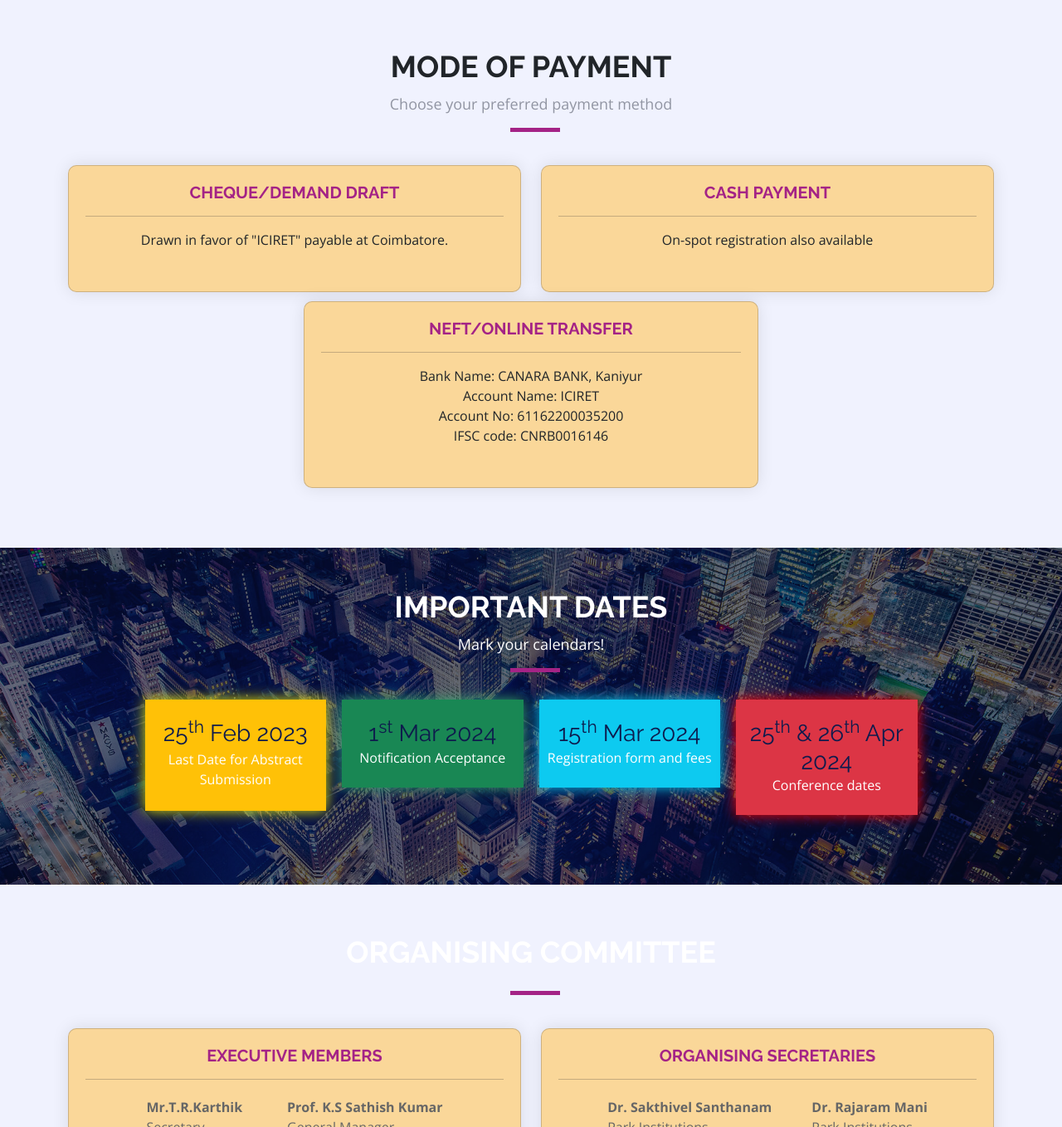
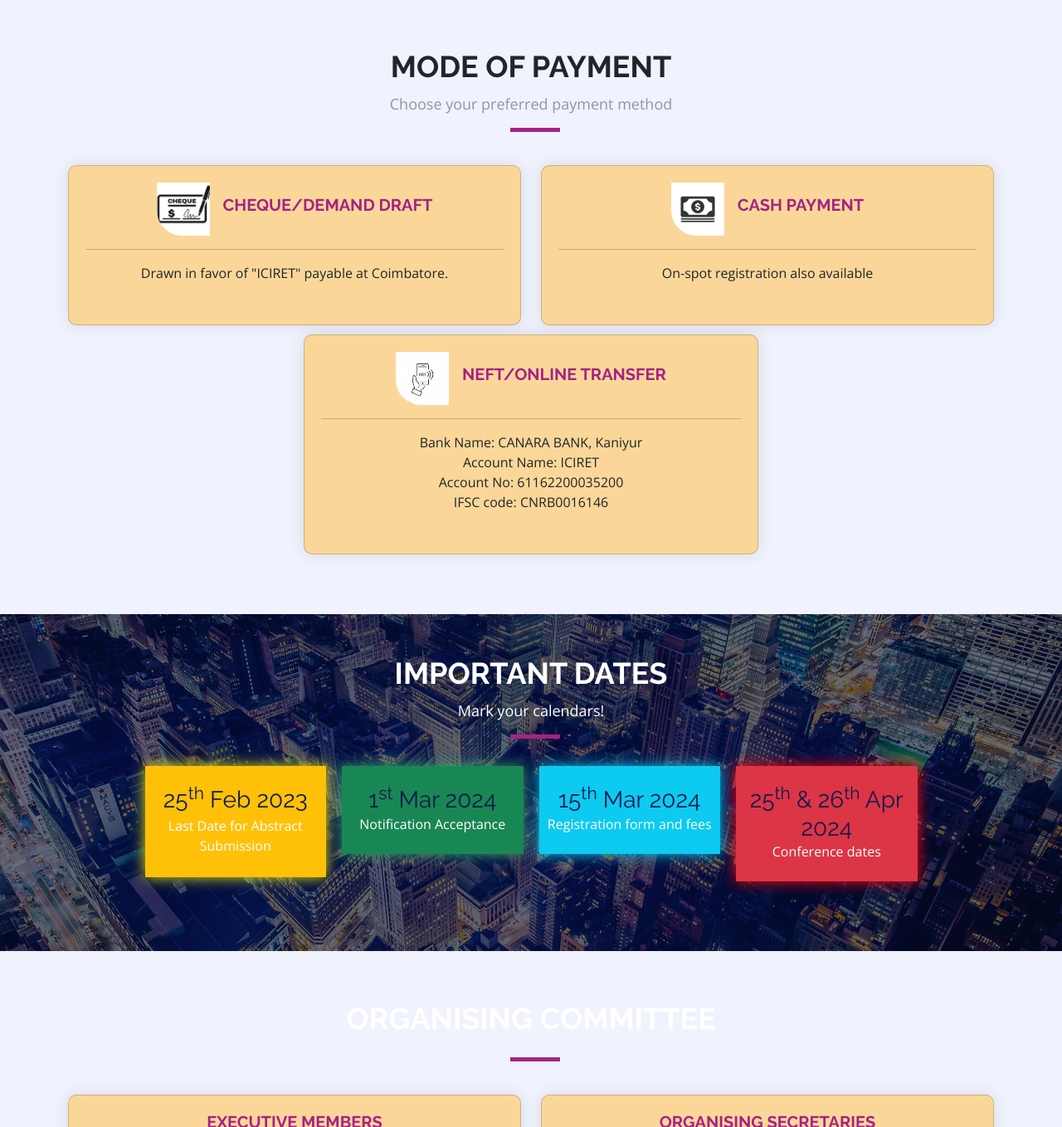
Before and after one commit to jothiswaranoh/conference, a PHP site: page / in a window 1280 px wide. Shown: the part 5142-6500 px from the top of the page at 83% size. Run offline with PHP 8.4, Linux system fonts and the light colour scheme; data that the repository does not hold is empty; style sheets or scripts are compiled from the project's sources.

Commit message:
icon added

```diff
--- a/_partials/_mode.php
+++ b/_partials/_mode.php
@@ -11,7 +11,10 @@
       <div class="col-lg-6" data-aos="fade-up" data-aos-delay="400">
         <div class="card mb-5 mb-lg-0">
           <div class="card-body ">
+          <div class="d-flex align-items-center justify-content-center gap-3">
+            <img src="assets/img/icon/cheque.png" alt="">
             <h5 class="card-title text-muted text-uppercase text-center text-c">Cheque/Demand Draft</h5>
+            </div>
             <hr>
             <p class="text-center">Drawn in favor of "ICIRET" payable at Coimbatore.</p>
           </div>
@@ -22,7 +25,10 @@
       <div class="col-lg-6" data-aos="fade-up" data-aos-delay="600">
         <div class="card mb-5 mb-lg-0">
           <div class="card-body ">
-            <h5 class="card-title text-muted text-uppercase text-center text-c">Cash Payment</h5>
+            <div class="d-flex align-items-center justify-content-center gap-3">
+              <img src="assets/img/icon/cash.png" alt="">
+              <h5 class="card-title text-muted text-uppercase text-center text-c">Cash Payment</h5>
+            </div>
             <hr>
             <p class="text-center">On-spot registration also available</p>
           </div>
@@ -35,7 +41,10 @@
       <div class="col-lg-6 offset-lg-3 div-p" data-aos="fade-up" data-aos-delay="500">
         <div class="card mb-5 mb-lg-0">
           <div class="card-body ">
+          <div class="d-flex align-items-center justify-content-center gap-3">
+            <img src="assets/img/icon/online-pay.jpeg" alt="">
             <h5 class="card-title text-muted text-uppercase text-center text-c">NEFT/Online Transfer</h5>
+            </div>
             <hr>
             <p class="text-center">Bank Name: CANARA BANK, Kaniyur<br>Account Name: ICIRET<br>Account No: 61162200035200<br>IFSC code: CNRB0016146</p>
           </div>
--- a/_partials/_organizers.php
+++ b/_partials/_organizers.php
@@ -14,9 +14,9 @@
                         <hr>
                         <ul class="fa-ul ul-m d-flex justify-content-center gap-5">
                             <li class="bold"><span class="fa-li"><i class="fas fa-check"></i></span>Mr.T.R.Karthik
-                                <span><br /> Secretary <br /> Park Institutions</span>
+                                <span><br /> Secretary <br /><i> Park Institutions</i></span>
                             </li>
-                            <li class="bold"><span class="fa-li"><i class="fas fa-check"></i></span>Prof. K.S Sathish Kumar <br /> <span>General Manager <br /> Park Institutions</span> </li>
+                            <li class="bold"><span class="fa-li"><i class="fas fa-check"></i></span>Prof. K.S Sathish Kumar <br /> <span>General Manager <br /> <i>Park Institutions</i> </span></li>
                         </ul>
                     </div>
                 </div>
@@ -27,8 +27,8 @@
                         <h5 class="card-title text-muted text-uppercase text-center text-c">Organising Secretaries</h5>
                         <hr>
                         <ul class="fa-ul ul-m d-flex justify-content-center gap-5">
-                            <li class="bold"><span class="fa-li"><i class="fas fa-check"></i></span>Dr. Sakthivel Santhanam <span> <br /> Park Institutions</span></li>
-                            <li class="bold"><span class="fa-li"><i class="fas fa-check"></i></span>Dr. Rajaram Mani <span> <br /> Park Institutions</span></li>
+                            <li class="bold"><span class="fa-li"><i class="fas fa-check"></i></span>Dr. Sakthivel Santhanam <span> <br /> <i>Park Institutions</i> </span></li>
+                            <li class="bold"><span class="fa-li"><i class="fas fa-check"></i></span>Dr. Rajaram Mani <span> <br />  <i>Park Institutions</i> </span></li>
                         </ul>
                     </div>
                 </div>
--- a/assets/css/style.css
+++ b/assets/css/style.css
@@ -38,6 +38,7 @@ margin-bottom: 0;
   font-weight: bold;
 }
 .bold span{
+  font-size: 14px;
  font-weight: 200;
 }
 .margin{
@@ -72,6 +73,17 @@ margin-bottom: 0;
 }
 .text-c{
   color: var(--primary-color) !important;
+}
+.card-body img{
+width: 4rem;
+height:4rem;
+position: relative;
+border-radius: 0 0 0 1.9rem ;
+object-fit: cover;
+}
+.card-body img:hover{
+  transform: rotate(10deg);
+  background-color: var(--primary-color);
 }
 a:hover,
 a:active,
```
Also changed, not shown: assets/img/icon/cash.png (added), assets/img/icon/cheque.png (added), assets/img/icon/online-pay.jpeg (added).
